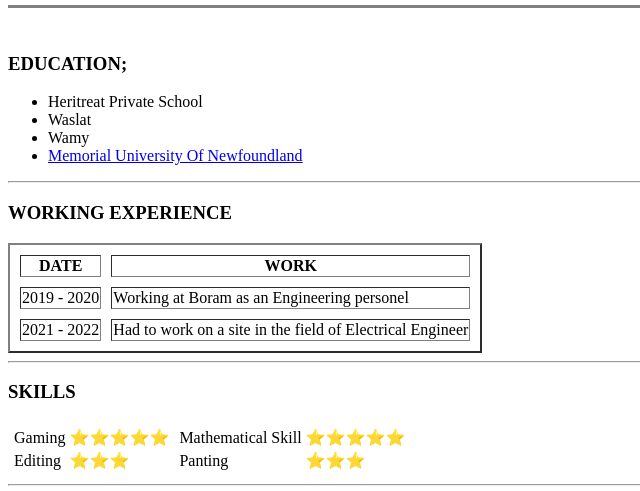
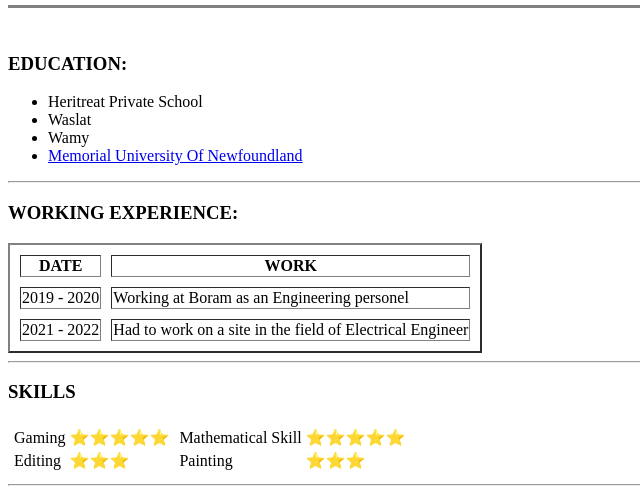
Before and after one commit to kingmuja12/cv, a plain HTML site: page index.html in a window 1280 px wide. Shown: the part 219-710 px from the top of the page, 0-640 px from the left. Drawn offline with Linux system fonts and the light colour scheme.

Commit message:
Add files via upload

```diff
--- a/index.html
+++ b/index.html
@@ -15,7 +15,7 @@
     </table>
 <hr size= "3" noshade>
 <br>
-<h3>EDUCATION;</h3>
+<h3>EDUCATION:</h3>
 <ul>
 <li>Heritreat Private School</li>
 <li>Waslat</li>
@@ -24,7 +24,7 @@
   ">Memorial University Of Newfoundland</a></li>
 </ul>
 <hr>
-<h3>WORKING EXPERIENCE</h3>
+<h3>WORKING EXPERIENCE:</h3>
 <table border="2" cellspacing = "10">
   <thead>
     <tr>
@@ -62,7 +62,7 @@
       <td>⭐⭐⭐⭐⭐</td>
     </tr>
     <tr>
-      <td>Panting</td>
+      <td>Painting</td>
       <td>⭐⭐⭐</td>
   </table></td>
  </tr>
```
